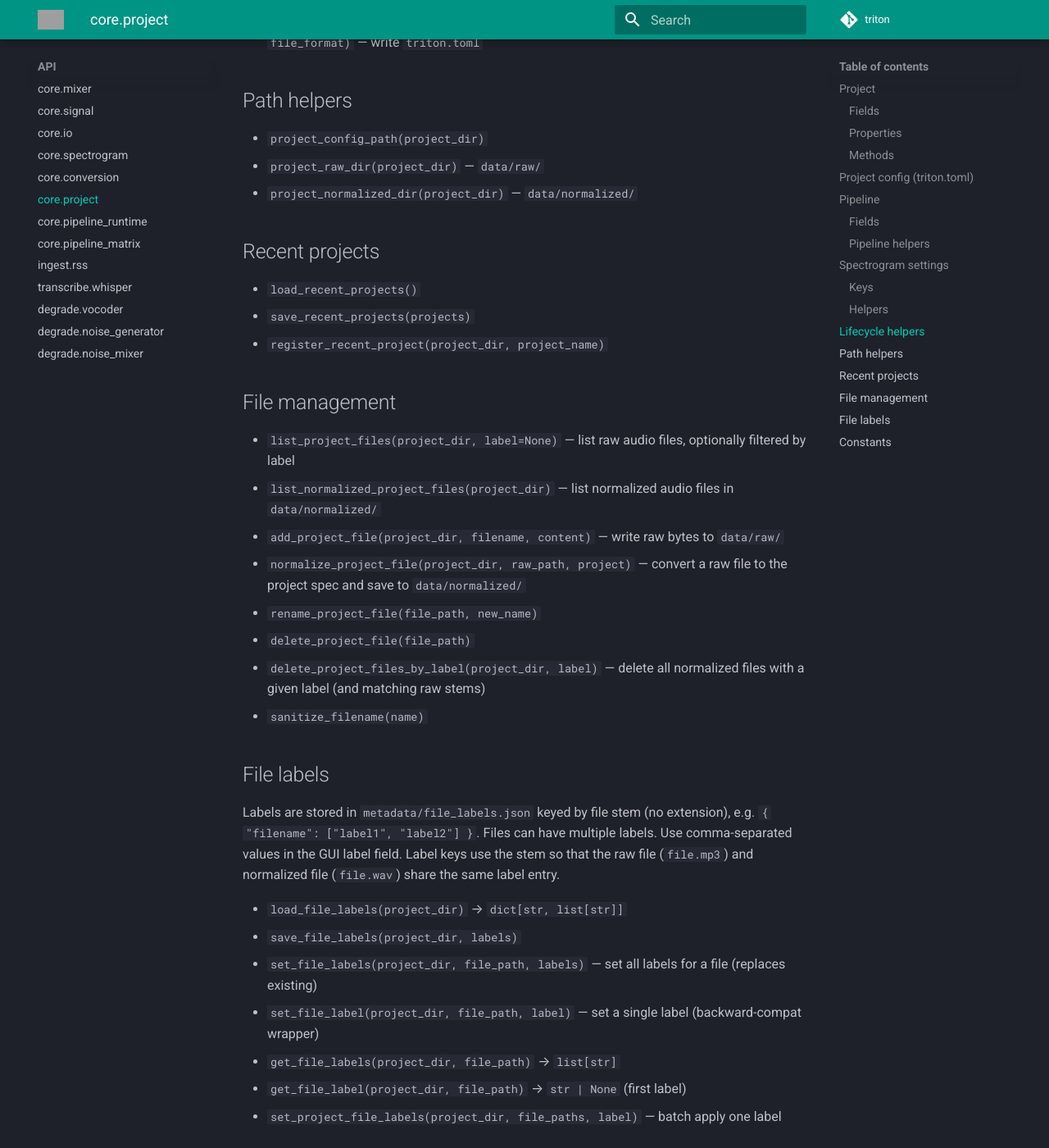
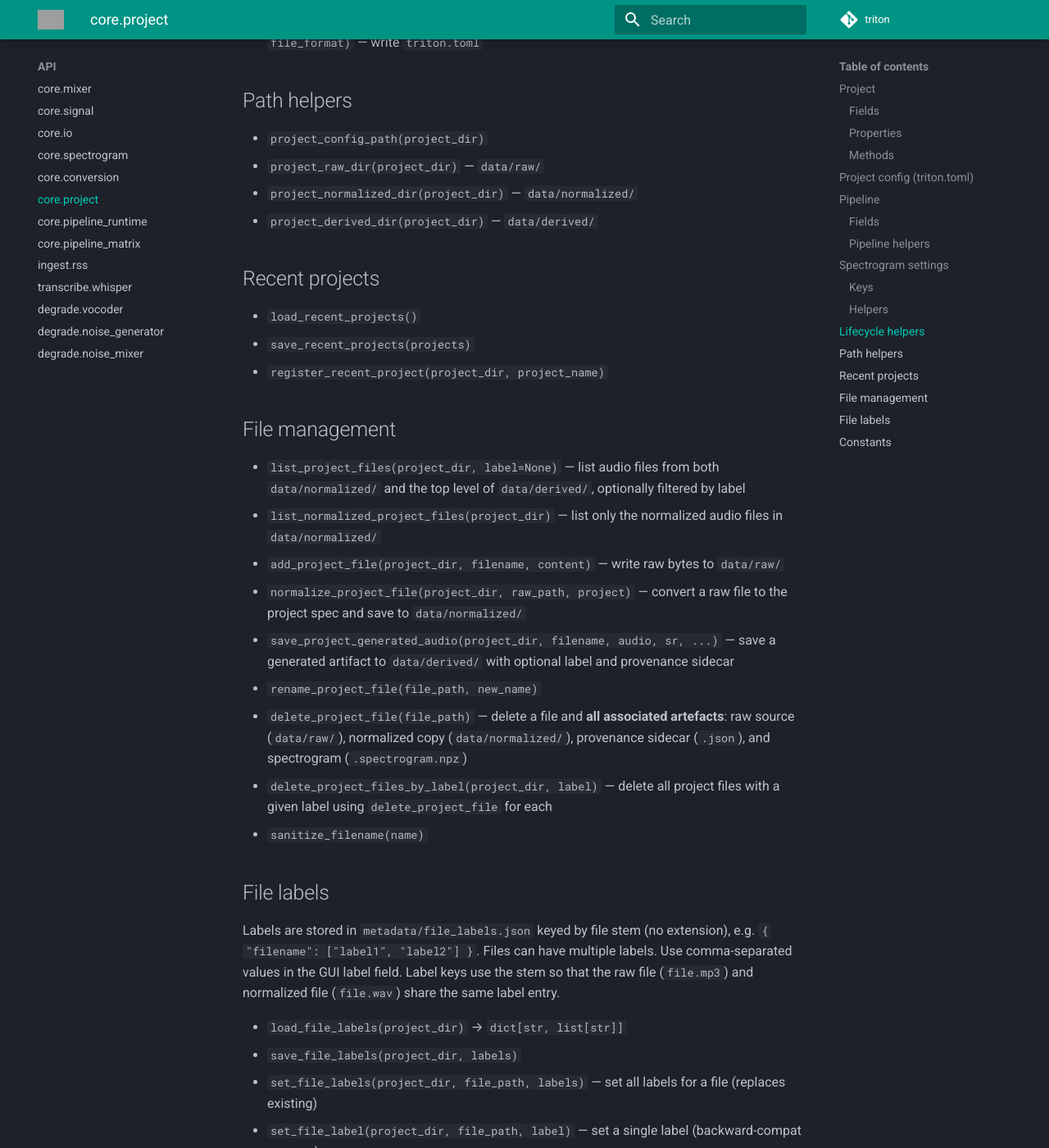
Before and after one commit to AliTafakkor/triton, an MkDocs documentation site: the page built from docs/api/core.project.md, in a window 1280 px wide and 1400 px high, scrolled down 2807 px. Shown: the whole window at 82% size. Built offline with MkDocs 1.6.1 and Material for MkDocs 9.7.7, drawn with Linux system fonts in a browser that asks for light colours; comment, search, counter and statistics services are not loaded; grey boxes are pictures that could not be loaded.

Commit message:
docs: update file management docs for delete, derived, and file listing
- core.project.md: document project_derived_dir, save_project_generated_audio,
  clarify delete_project_file full cleanup behaviour, fix list_project_files
  description to reflect both normalized and derived sources.
- cli/files.md: document that delete-label removes sidecars and spectrograms,
  note derived artifacts appear in the file list, update the Notes entry for
  file deletion behaviour.

```diff
--- a/docs/api/core.project.md
+++ b/docs/api/core.project.md
@@ -99,6 +99,7 @@ Project config includes a `[spectrogram]` section with defaults used at import t
 - `project_config_path(project_dir)`
 - `project_raw_dir(project_dir)` — `data/raw/`
 - `project_normalized_dir(project_dir)` — `data/normalized/`
+- `project_derived_dir(project_dir)` — `data/derived/`
 
 ## Recent projects
 
@@ -108,13 +109,14 @@ Project config includes a `[spectrogram]` section with defaults used at import t
 
 ## File management
 
-- `list_project_files(project_dir, label=None)` — list raw audio files, optionally filtered by label
-- `list_normalized_project_files(project_dir)` — list normalized audio files in `data/normalized/`
+- `list_project_files(project_dir, label=None)` — list audio files from both `data/normalized/` and the top level of `data/derived/`, optionally filtered by label
+- `list_normalized_project_files(project_dir)` — list only the normalized audio files in `data/normalized/`
 - `add_project_file(project_dir, filename, content)` — write raw bytes to `data/raw/`
 - `normalize_project_file(project_dir, raw_path, project)` — convert a raw file to the project spec and save to `data/normalized/`
+- `save_project_generated_audio(project_dir, filename, audio, sr, ...)` — save a generated artifact to `data/derived/` with optional label and provenance sidecar
 - `rename_project_file(file_path, new_name)`
-- `delete_project_file(file_path)`
-- `delete_project_files_by_label(project_dir, label)` — delete all normalized files with a given label (and matching raw stems)
+- `delete_project_file(file_path)` — delete a file and **all associated artefacts**: raw source (`data/raw/`), normalized copy (`data/normalized/`), provenance sidecar (`.json`), and spectrogram (`.spectrogram.npz`)
+- `delete_project_files_by_label(project_dir, label)` — delete all project files with a given label using `delete_project_file` for each
 - `sanitize_filename(name)`
 
 ## File labels
```
Also changed, not shown: docs/cli/files.md (+5 -2 lines).
